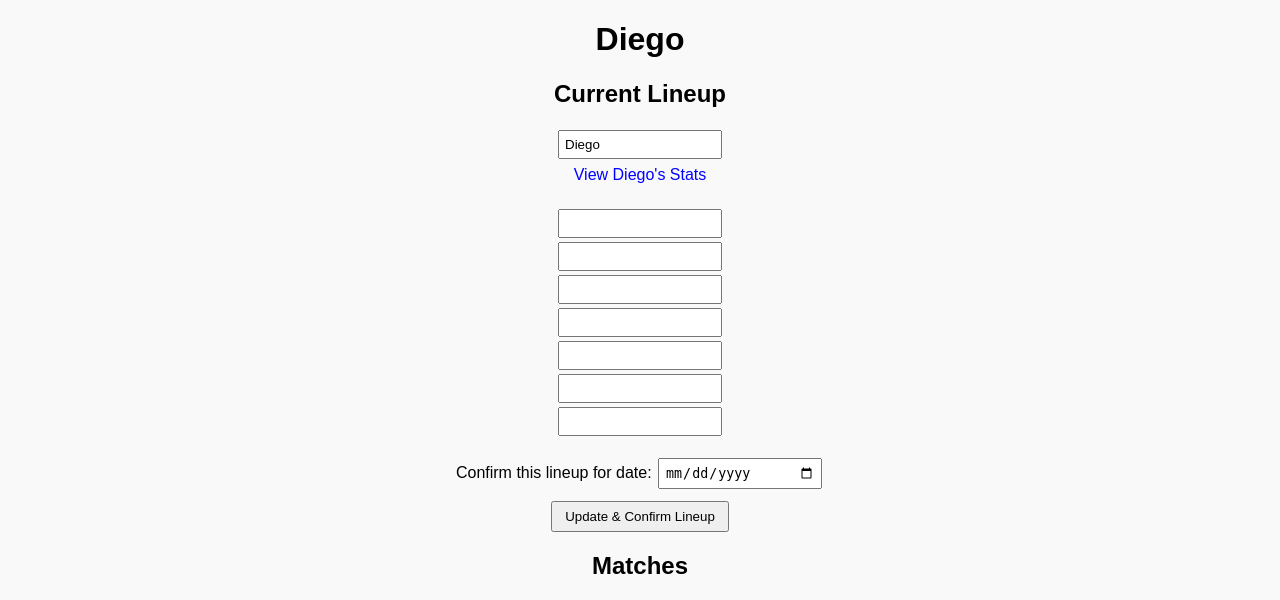
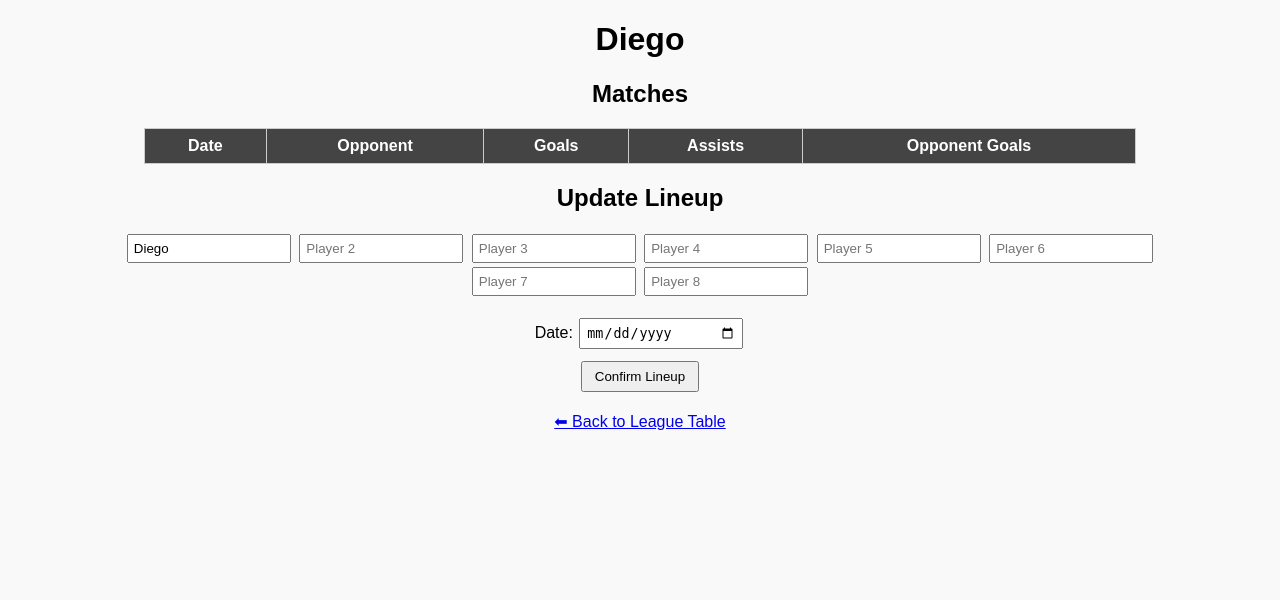
Before and after one commit to zchowscode/League-table-MCchodesfc, a Flask app: page /team/Diego in a window 1280 px wide. Shown: the top 600 px of the page. Run offline with Flask 3, Linux system fonts and the light colour scheme; lists and menus that the app fills with data are empty.

Commit message:
Update team.html

```diff
--- a/templates/team.html
+++ b/templates/team.html
@@ -10,54 +10,20 @@
         th, td { border: 1px solid #ccc; padding: 8px; text-align: center; }
         th { background-color: #444; color: white; }
         tr:nth-child(even) { background: #f2f2f2; }
-        input { width: 150px; padding: 5px; margin: 2px; }
+        input { width: 150px; padding: 5px; }
         button { padding: 6px 12px; margin-top: 10px; }
         .lineup { text-align: center; margin: 20px; }
+        .lineup input { margin: 2px; }
         .lineup a { display: block; margin: 5px; text-decoration: none; color: blue; }
         .lineup a:hover { text-decoration: underline; }
         .back { display: block; text-align: center; margin-top: 20px; }
-        .confirmed-lineup { margin: 20px auto; width: 60%; text-align: center; background: #eee; padding: 10px; border-radius: 5px; }
+        .confirmed-lineup { text-align: center; margin: 20px; padding: 10px; border: 1px solid #ccc; background: #fff; }
+        .confirmed-lineup form { display: inline; }
     </style>
 </head>
 <body>
     <h1>{{ team.name }}</h1>
 
-    <!-- Temporary Lineup Form -->
-    <div class="lineup">
-        <h2>Current Lineup</h2>
-        <form method="POST">
-            {% for player in team.lineup %}
-                <input type="text" name="lineup" value="{{ player }}">
-                {% if player %}
-                    <a href="{{ url_for('player_page', team_name=team.name, player_name=player) }}">
-                        View {{ player }}'s Stats
-                    </a>
-                {% endif %}
-                <br>
-            {% endfor %}
-            <br>
-            <label for="lineup_date">Confirm this lineup for date:</label>
-            <input type="date" name="lineup_date" required>
-            <br>
-            <button type="submit">Update & Confirm Lineup</button>
-        </form>
-    </div>
-
-    <!-- Confirmed Lineups -->
-    {% if team.confirmed_lineups %}
-        <h2>Confirmed Lineups</h2>
-        {% for cl in team.confirmed_lineups %}
-            <div class="confirmed-lineup">
-                <strong>Date:</strong> {{ cl.date }} <br>
-                <strong>Lineup:</strong> {{ cl.lineup | join(', ') }} <br>
-                <form method="POST" action="{{ url_for('delete_lineup', team_name=team.name, lineup_date=cl.date) }}">
-                    <button type="submit" onclick="return confirm('Delete this confirmed lineup?');">Delete</button>
-                </form>
-            </div>
-        {% endfor %}
-    {% endif %}
-
-    <!-- Matches Table -->
     <h2>Matches</h2>
     <table>
         <thead>
@@ -82,6 +48,32 @@
         </tbody>
     </table>
 
+    <h2>Update Lineup</h2>
+    <form method="POST" class="lineup">
+        {% for i in range(8) %}
+            <input type="text" name="lineup" value="{{ team.lineup[i] if team.lineup|length > i else '' }}" placeholder="Player {{ i+1 }}">
+        {% endfor %}
+        <br><br>
+        <label for="lineup_date">Date:</label>
+        <input type="date" name="lineup_date" required>
+        <br>
+        <button type="submit">Confirm Lineup</button>
+    </form>
+
+    {% if team.confirmed_lineups %}
+    <h2>Confirmed Lineups</h2>
+    {% for cl in team.confirmed_lineups %}
+    <div class="confirmed-lineup">
+        <strong>Date:</strong> {{ cl.date }}<br>
+        <strong>Lineup:</strong> {{ cl.lineup | join(', ') }}<br>
+        <form method="POST" action="{{ url_for('team_page', team_name=team.name) }}">
+            <input type="hidden" name="delete_date" value="{{ cl.date }}">
+            <button type="submit">Delete</button>
+        </form>
+    </div>
+    {% endfor %}
+    {% endif %}
+
     <a class="back" href="/">⬅ Back to League Table</a>
 </body>
 </html>
```
